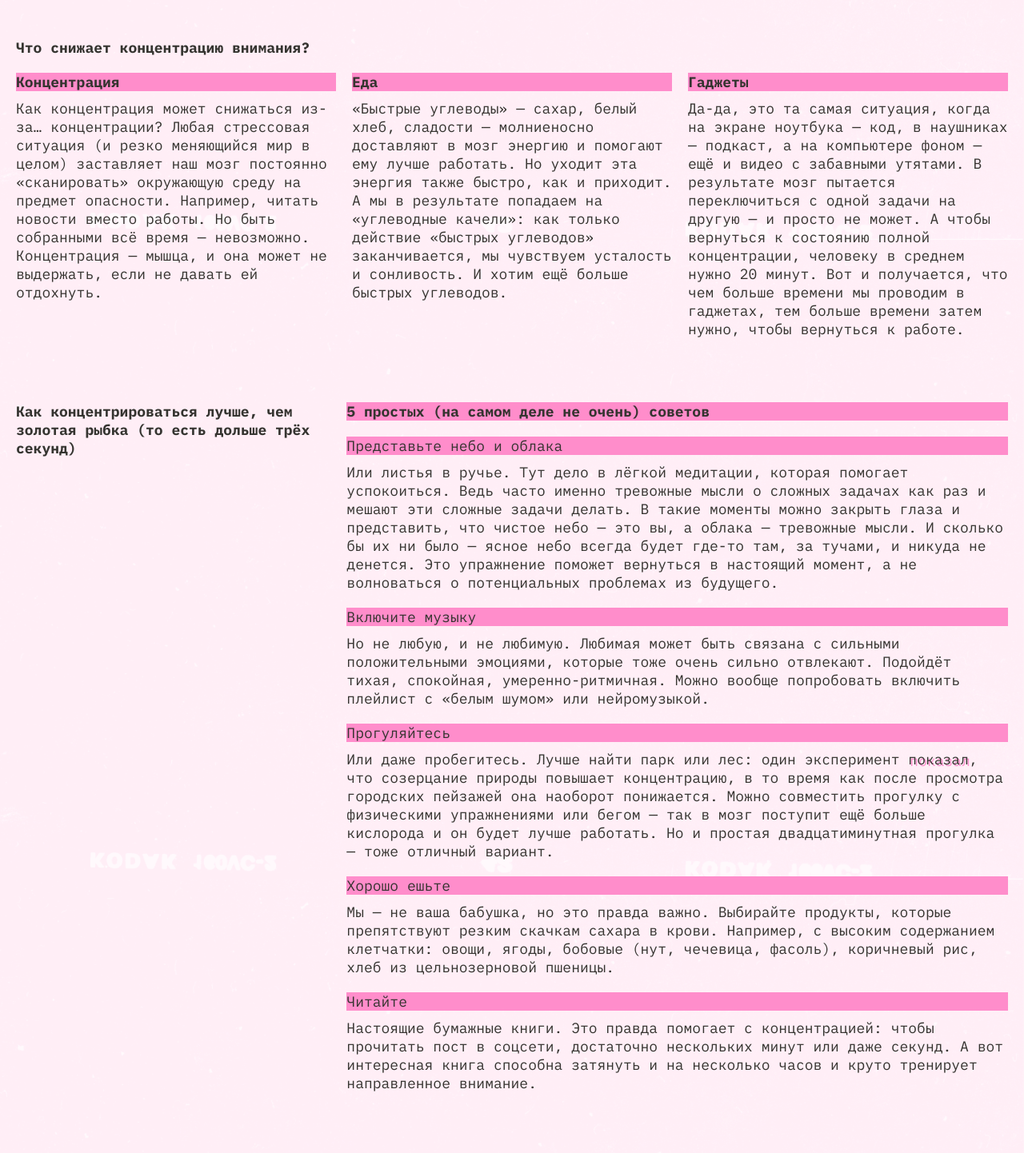
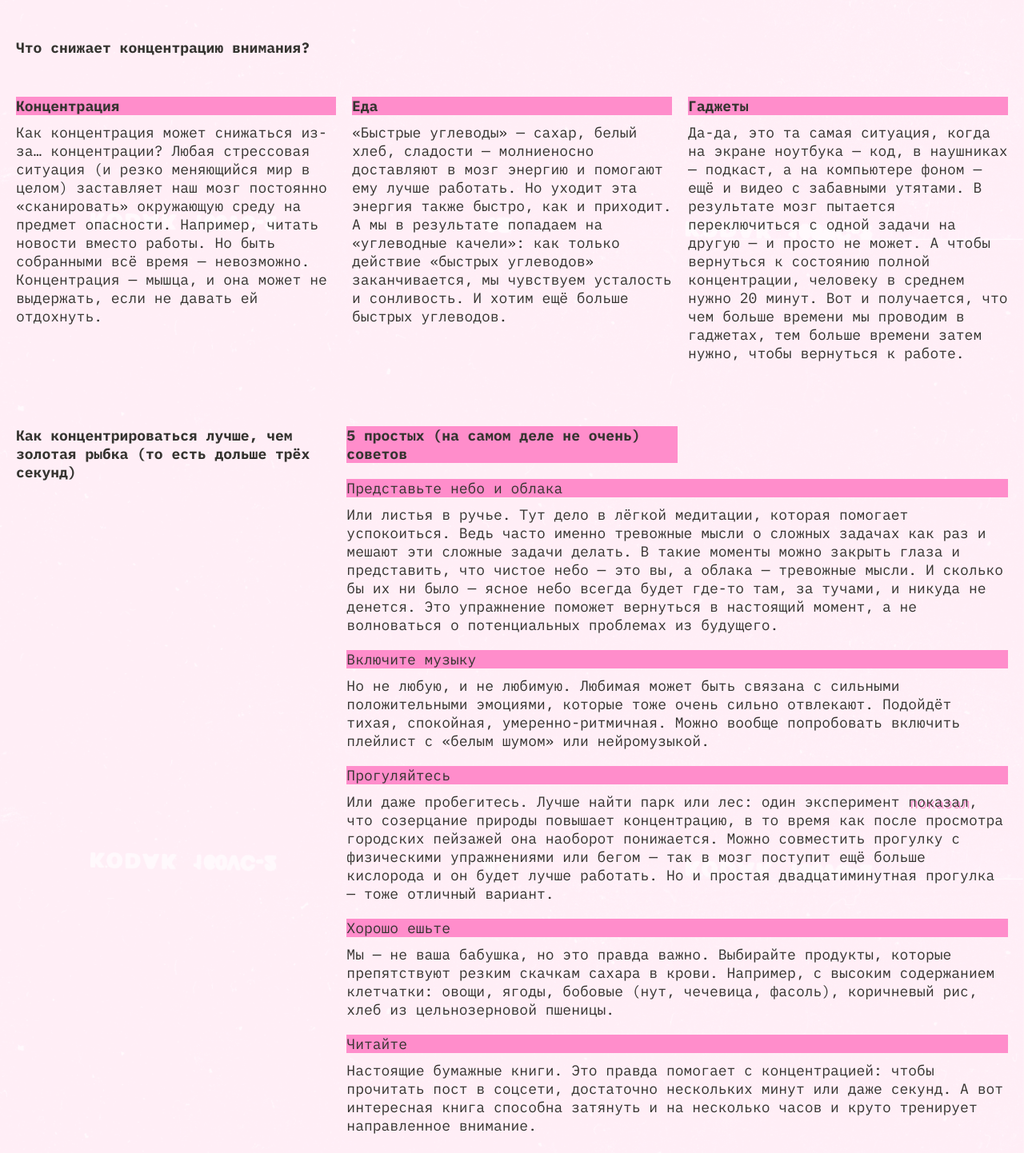
Before and after one commit to AsyaAlieva/slozhno-sosredotochitsya-fd, a plain HTML site: page index.html in a window 1280 px wide. Shown: the part 1300-2742 px from the top of the page at 80% size. Drawn offline with Linux system fonts and the light colour scheme.

Commit message:
исправление ошибок после ревью

```diff
--- a/index.html
+++ b/index.html
@@ -13,16 +13,19 @@
     <link rel="stylesheet" href="fonts/fonts.css">
     <link rel="stylesheet" href="styles/globals.css" />
     <link rel="stylesheet" href="styles/variables.css" />
+    <link rel="stylesheet" href="styles/style.css" />
     <link rel="stylesheet" href="styles/light.css" />
     <link rel="stylesheet" href="styles/dark.css" />
-    <link rel="stylesheet" href="styles/style.css" />
   </head>
   <body class="page">
     <header class="header decorated-zone">
-      <div class="header__rec">
-        <span>rec</span>
+      <div class="header__rec" aria-hidden="true">
+        rec
+      </div>
+      <!-- <div class="header__rec">
+        <span aria-hidden="true">rec</span>
         <span class="header__rec-dot"></span>
-      </div>
+      </div> -->
       <nav class="header__theme-menu">
         <ul class="header__theme-menu-list">
           <li class="header__theme-menu-item">
@@ -50,24 +53,22 @@
         </ul>
       </nav>
       <h1 class="hero__title">no focus</h1>
-      <!-- <div class="hero__container"> -->
         <p class="hero__description">
           Что делать, когда не можешь делать ничего<br>
           Или почему нам так сложно сконцентрироваться, особенно когда очень надо
         </p>
-      <!-- </div> -->
     </header>
     <main class="main">
-    <section class="section-with-text first__section">
-      <h2 class="section__title first__section__title">Почему сосредоточиться так сложно</h2>
-      <ul class="features-list first-features-list">
+    <section class="section-with-text section-with-text_layout_row">
+      <h2 class="section__title section__title_layout_row">Почему сосредоточиться так сложно</h2>
+      <ul class="features-list">
         <li class="card">
           <h3 class="card__title">Многозадачность</h3>
           <p class="card__text">
             Особенно сложно сосредоточиться, когда задач много и все они — важные.
             Где же легендарная многозадачность, когда она так нужна вам
             (и всем нанимающим менеджерам этого мира)? А дело в том, что её просто не существует.
-            Исследователи <span class="decorated-word">выяснили</span>, что мозгу тяжело концентрироваться даже на двух делах одновременно.
+            Исследователи <a class="card__link" href="#" target="_blank">выяснили</a>, что мозгу тяжело концентрироваться даже на двух делах одновременно.
             А когда в поле внимания попадает несколько важных задач, организм паникует и
             выделяет кортизол и адреналин — «гормоны стресса». Из-за этого мы работаем невнимательно:
             ошибаемся и быстро устаём.
@@ -86,11 +87,11 @@
         </li>
       </ul>
     </section>
-    <section class="section-with-text second__section">
+    <section class="section-with-text section-with-text_layout_column">
       <div class="section__title-container">
-        <h2 class="section__title second__section__title">Что снижает концентрацию внимания?</h2>
+        <h2 class="section__title section__title_layout_column">Что снижает концентрацию внимания?</h2>
       </div>
-      <ul class="features-list second-features-list" >
+      <ul class="features-list features-list_layout_column" >
         <li class="card">
           <h3 class="card__title">Концентрация</h3>
           <p class="card__text">
@@ -123,14 +124,14 @@
         </li>
       </ul>
     </section>
-    <section class="section-with-text third__section">
-      <h2 class="section__title third__section__title">Как концентрироваться лучше, чем золотая рыбка (то есть дольше трёх секунд)</h2>
-      <div class="third__section__subtitle-container">
-        <h2 class="section__subtitle">5 простых (на самом деле не очень) советов</h2>
+    <section class="section-with-text section-with-text_layout_row">
+      <h2 class="section__title section__title_layout_row">Как концентрироваться лучше, чем золотая рыбка (то есть дольше трёх секунд)</h2>
+      <div class="spec__section__subtitle-container">
+        <h3 class="section__subtitle">5 простых (на самом деле не очень) советов</h3>
       </div>
-      <ul class="features-list third-features-list">
+      <ul class="features-list">
         <li class="card">
-          <h3 class="card__title unbold_title">Представьте небо и облака</h3>
+          <h4 class="card__title unbold_title">Представьте небо и облака</h4>
           <p class="card__text">
             Или листья в ручье. Тут дело в лёгкой медитации, которая помогает успокоиться.
             Ведь часто именно тревожные мысли о сложных задачах как раз и мешают эти сложные
@@ -141,7 +142,7 @@
           </p>
         </li>
         <li class="card">
-          <h3 class="card__title unbold_title">Включите музыку</h3>
+          <h4 class="card__title unbold_title">Включите музыку</h4>
           <p class="card__text">
             Но не любую, и не любимую. Любимая может быть связана с сильными положительными эмоциями,
             которые тоже очень сильно отвлекают. Подойдёт тихая, спокойная, умеренно-ритмичная.
@@ -149,9 +150,9 @@
           </p>
         </li>
         <li class="card">
-          <h3 class="card__title unbold_title">Прогуляйтесь</h3>
+          <h4 class="card__title unbold_title">Прогуляйтесь</h4>
           <p class="card__text">
-            Или даже пробегитесь. Лучше найти парк или лес: один эксперимент <span class="decorated-word">показал</span>, что созерцание
+            Или даже пробегитесь. Лучше найти парк или лес: один эксперимент <a class="card__link" href="#" target="_blank">показал</a>, что созерцание
             природы повышает концентрацию, в то время как после просмотра городских пейзажей она наоборот
             понижается. Можно совместить прогулку с физическими упражнениями или бегом — так в мозг поступит
             ещё больше кислорода и он будет лучше работать. Но и простая двадцатиминутная прогулка —
@@ -159,7 +160,7 @@
           </p>
         </li>
         <li class="card">
-          <h3 class="card__title unbold_title">Хорошо ешьте</h3>
+          <h4 class="card__title unbold_title">Хорошо ешьте</h4>
           <p class="card__text">
             Мы — не ваша бабушка, но это правда важно. Выбирайте продукты, которые препятствуют резким
             скачкам сахара в крови. Например, с высоким содержанием клетчатки: овощи, ягоды, бобовые
@@ -167,7 +168,7 @@
           </p>
         </li>
         <li class="card">
-          <h3 class="card__title unbold_title">Читайте</h3>
+          <h4 class="card__title unbold_title">Читайте</h4>
           <p class="card__text">
             Настоящие бумажные книги. Это правда помогает с концентрацией: чтобы прочитать пост в соцсети,
             достаточно нескольких минут или даже секунд. А вот интересная книга способна затянуть
--- a/styles/dark.css
+++ b/styles/dark.css
@@ -10,7 +10,7 @@
     чем стили в медиазапросе предпочтений пользователя
   */
   --background-image: url('../images/cover-image-dark.png');
-  --background-color: rgb(6, 1, 30);
+  --background-color: #000028;
   --text-color: #F1B2CE;
   --main-title-color: #DB00FF;
   --text-shadow-color: #FF0070;
@@ -24,22 +24,3 @@
   --text-decoration-color: #FF0070;
   --theme-button-hover: #930a4e;
 }
-
-@media (prefers-color-scheme: dark) {
-  :root {
-    --background-image: url('../images/cover-image-dark.png');
-    --background-color: rgb(6, 1, 30);
-    --text-color: #F1B2CE;
-    --main-title-color: #DB00FF;
-    --text-shadow-color: #FF0070;
-    --accent-background: #FF0070;
-    --title-color: #FF0070;
-    --card-title: #000028;
-    --visibility-value: visible;
-    --accent-color: #ff007f;
-    --theme-text-color: #ff007f;
-    --rec-display: flex;
-    --text-decoration-color: #FF0070;
-    --theme-button-hover: #930a4e;
-  }
-}
--- a/styles/light.css
+++ b/styles/light.css
@@ -10,7 +10,7 @@
     чем стили в медиазапросе предпочтений пользователя
   */
   --background-image: url('../images/cover-image-light.png');
-  --background-color: rgb(255, 245, 245);
+  --background-color: #FFF1F7;
   --text-color: #353430;
   --main-title-color: #FFC2E6;
   --text-shadow-color: #FF8DCB;
@@ -24,3 +24,22 @@
   --text-decoration-color: #353430;
   --theme-button-hover: #32312D66;
 }
+
+@media (prefers-color-scheme: light) {
+  :root {
+    --background-image: url('../images/cover-image-light.png');
+    --background-color: #FFF1F7;
+    --text-color: #353430;
+    --main-title-color: #FFC2E6;
+    --text-shadow-color: #FF8DCB;
+    --accent-background: #FF8DCB;
+    --title-color: #353430;
+    --card-title: #353430;
+    --visibility-value: hidden;
+    --accent-color: #353430;
+    --theme-text-color: #353430;
+    --rec-display: none;
+    --text-decoration-color: #353430;
+    --theme-button-hover: #32312D66;
+  }
+}
--- a/styles/style.css
+++ b/styles/style.css
@@ -19,7 +19,6 @@
   height: 100vh;
   display: grid;
   grid-template-rows: 1fr min-content 1fr;
-  /* padding: 10px; */
   box-sizing: border-box;
   margin-bottom: 40px;
   min-block-size: 668px;
@@ -63,17 +62,16 @@
   font-family: inherit;
   text-transform: uppercase;
   color: var(--accent-color, #ff007f);
-  /* visibility: var(--visibility-value); */
 }
 
-.header__rec-dot {
-  display: block;
+.header__rec::after {
+  content: '';
+  display: inline-block;
   width: 9px;
   height: 9px;
   background-color: var(--accent-color, #ff007f);
+  box-shadow: 0 0 4px 2px var(--accent-color, #ff007f);
   border-radius: 50%;
-  box-shadow: 0 0 35px var(--accent-color, #ff007f);
-  /* visibility: var(--visibility-value); */
 }
 
 .header__theme-menu {
@@ -91,11 +89,15 @@
   gap: 10px;
 }
 
-.header__theme-menu-item:hover {
+.header__theme-menu-button:hover {
   border: 1px solid var(--theme-button-hover, #930a4e);
 }
 
-.header__theme-menu-item:focus {
+.header__theme-menu-button:focus {
+  outline: 0;
+}
+
+.header__theme-menu-button:focus-visible {
   text-decoration: underline;
   text-decoration-color: var(--text-decoration-color, #FF0070)
 }
@@ -118,10 +120,11 @@
 .hero__title {
   line-height: 0.9;
   font-weight: 700;
-  font-size: 116px;
+  font-size: clamp(7.25rem, 7.0115rem + 1.0178vw, 7.5rem);
+  /* font-size: 116px; */
   text-transform: lowercase;
   color: var(--main-title-color, #DB00FF);
-  text-shadow: 3px 3px 0 var(--text-shadow-color, #FF0070);
+  text-shadow: 4px 4px 0 var(--text-shadow-color, #FF0070);
   display: flex;
   flex-wrap: wrap;
   /* width: 100%; */
@@ -141,15 +144,20 @@
 
 /* ------------- Секция с текстовыми карточками --------------------- */
 
-.decorated-word {
+.card__link {
   text-shadow: 2px 2px 0 var(--text-shadow-color, #FF0070);
+  text-decoration: none;
 }
 
-.decorated-word:focus {
+.card__link:focus {
+  outline: 0;
+}
+
+.card__link:focus-visible {
   border: 1px solid var(--theme-button-hover, #930a4e);
 }
 
-.decorated-word:hover {
+.card__link:hover {
   text-decoration: underline;
   text-decoration-color: var(--text-decoration-color, #FF0070)
 }
@@ -169,18 +177,18 @@
 }
 
 .section__subtitle {
-  background-color: var(--accent-background, #ff0055);
+  background-color: var(--accent-background, #FF0070);
   color: var(--card-title);
   font-size: 18px;
 }
 
-.third__section__subtitle-container {
+.spec__section__subtitle-container {
     margin-bottom: 20px;
   }
 
 .card__title {
   color: var(--card-title);
-  background-color: var(--accent-background, #ff0055);
+  background-color: var(--accent-background, #FF0070);
   font-weight: bold;
   width: 100%;
   box-sizing: border-box;
@@ -194,7 +202,7 @@
   margin-bottom: 20px;
 }
 
-.first-features-list {
+.features-list {
   list-style: none;
   margin: 0;
   padding: 0;
@@ -240,7 +248,8 @@
 .footer__text {
   line-height: 0.9;
   font-weight: 700;
-  font-size: 116px;
+  /* font-size: 116px; */
+  font-size: clamp(7.25rem, 7.0115rem + 1.0178vw, 7.5rem);
   text-transform: lowercase;
   color: var(--main-title-color, #DB00FF);
   text-shadow: 2px 2px 0 var(--text-shadow-color, #FF0070);
@@ -275,7 +284,8 @@
   }
 
   .hero__title {
-    font-size: 120px;
+    /* font-size: 120px; */
+    font-size: clamp(7.25rem, 0.5625rem + 14.4531vw, 9.8125rem);
   }
 
   .hero__description {
@@ -290,18 +300,19 @@
     margin-bottom: 60px;
   }
 
-  .first__section {
+  .section-with-text_layout_row {
     display: grid;
     grid-template-columns: repeat(3, 1fr);
   }
 
-  .first__section__title {
+  .section__title_layout_row {
     grid-column: 1 / 2;
+    grid-row: 1 / 3;
     align-self: start;
     margin-right: 20px;
   }
 
-  .first-features-list {
+  .features-list {
     grid-column: 2 / 4;
   }
 
@@ -310,29 +321,17 @@
     grid-template-columns: repeat(6, 1fr);
   }
 
-  .second__section__title {
+  .section__title_layout_column {
     grid-column: 1 / 2;
   }
 
-  .third__section {
-    display: grid;
-    grid-template-columns: repeat(3, 1fr);
-  }
-
-  .third__section__title {
-    grid-column: 1 / 2;
-    grid-row: 1 / 3;
-    align-self: start;
-    margin-right: 20px;
+  .features-list_layout_column {
+    grid-column: 1 / 4;
   }
 
   .third__section__subtitle-container {
     grid-column: 2 / 4;
     margin-bottom: 20px;
-  }
-
-  .third-features-list {
-    grid-column: 2 / 4;
   }
 
   .section-with-images {
@@ -374,7 +373,8 @@
   }
 
   .footer__text {
-    font-size: 120px;
+    /* font-size: 120px; */
+    font-size: clamp(7.25rem, 0.5625rem + 14.4531vw, 9.8125rem);
   }
 }
 
@@ -394,12 +394,19 @@
     align-self: flex-start;
   }
 
-  .hero__title {
+  /* .hero__title {
     font-size: 157px;
-  }
+  } */
 
   .hero__description {
     width: 50%;
+  }
+
+  .section-with-text_layout_column {
+    display: grid;
+    grid-template-rows: auto 1fr;
+    grid-template-columns: repeat(3, 1fr);
+    row-gap: 30px;
   }
 
   .section__title-container {
@@ -407,10 +414,20 @@
     grid-template-columns: repeat(3, 1fr);
   }
 
-  .second-features-list {
+  .section__title_layout_column {
+    grid-column: 1 / 4;
+  }
+
+  .features-list_layout_column {
+    display: grid;
+    grid-column: 1 / -1;
+    grid-row: 2;
     display: grid;
     grid-template-columns: repeat(3, 1fr);
     gap: 20px;
+    list-style: none;
+    padding: 0;
+    margin: 0;
   }
 
   .footer__text {
--- a/styles/variables.css
+++ b/styles/variables.css
@@ -4,15 +4,37 @@
 */
 
 :root {
-  --background-image: url('../images/cover-image-light.png');
-  --background-color: rgb(255, 245, 245);
-  --text-color: #353430;
-  --main-title-color: #FFC2E6;
-  --text-shadow-color: #FF8DCB;
-  --accent-background: #FF8DCB;
-  --title-color: #353430;
-  --card-title: #353430;
-  --accent-color: #353430;
-  --theme-text-color: #353430;
-  --rec-display: none;
+  --background-image: url('../images/cover-image-dark.png');
+  --background-color: #000028;
+  --text-color: #F1B2CE;
+  --main-title-color: #DB00FF;
+  --text-shadow-color: #FF0070;
+  --accent-background: #FF0070;
+  --title-color: #FF0070;
+  --card-title: #000028;
+  --visibility-value: visible;
+  --accent-color: #ff007f;
+  --theme-text-color: #ff007f;
+  --rec-display: flex;
+  --text-decoration-color: #FF0070;
+  --theme-button-hover: #930a4e;
 }
+
+@media (prefers-color-scheme: dark) {
+  :root {
+    --background-image: url('../images/cover-image-dark.png');
+    --background-color: #000028;
+    --text-color: #F1B2CE;
+    --main-title-color: #DB00FF;
+    --text-shadow-color: #FF0070;
+    --accent-background: #FF0070;
+    --title-color: #FF0070;
+    --card-title: #000028;
+    --visibility-value: visible;
+    --accent-color: #ff007f;
+    --theme-text-color: #ff007f;
+    --rec-display: flex;
+    --text-decoration-color: #FF0070;
+    --theme-button-hover: #930a4e;
+  }
+}
```
